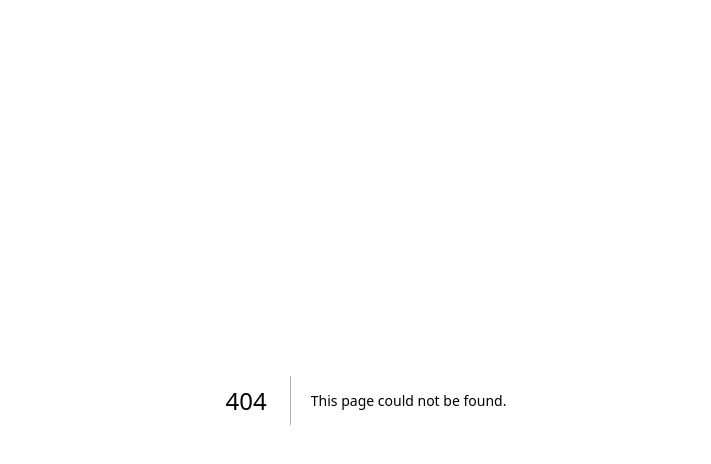
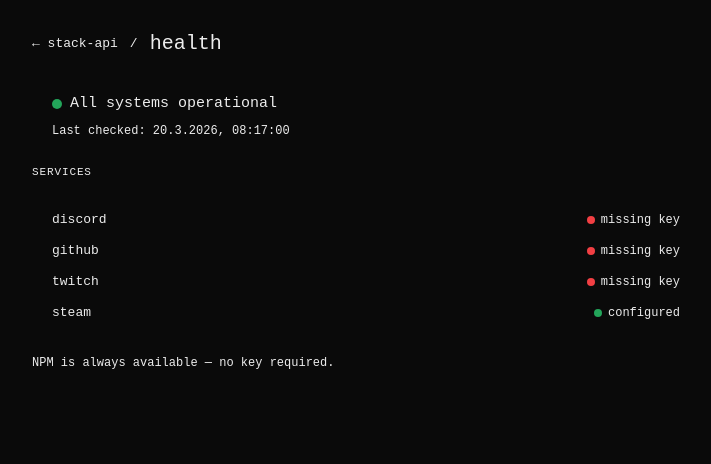
Before and after one commit to 30jannik06/stack-api, a Next.js app: page /health in a window 1280 px wide. Before the commit this address had no page. Shown: the top 464 px of the page, without its empty margins (274-985 px from the left). Built offline with nearby package versions, Linux system fonts and the light colour scheme; no server answers.

Commit message:
Add health page to display service status and API health information

```diff
--- /dev/null
+++ b/app/health/page.tsx
@@ -0,0 +1,80 @@
+"use client";
+import { useState, useEffect } from "react";
+
+type HealthData = {
+    status: string;
+    timestamp: string;
+    services: {
+        discord: boolean;
+        github: boolean;
+        twitch: boolean;
+        steam: boolean;
+    };
+};
+
+export default function HealthPage() {
+    const [data, setData] = useState<HealthData | null>(null);
+    const [loading, setLoading] = useState(true);
+
+    useEffect(() => {
+        fetch("/api/health")
+            .then((r) => r.json())
+            .then((d) => { setData(d); setLoading(false); });
+    }, []);
+
+    const s: Record<string, React.CSSProperties> = {
+        page: { maxWidth: 700, margin: "0 auto", padding: "2rem 1rem", fontFamily: "monospace", color: "var(--color-text-primary)" },
+        card: { background: "var(--color-background-primary)", border: "0.5px solid var(--color-border-tertiary)", borderRadius: 12, padding: "1rem 1.25rem", marginBottom: 12 },
+        row: { display: "flex", justifyContent: "space-between", alignItems: "center", fontSize: 13, padding: "8px 0", borderBottom: "0.5px solid var(--color-border-tertiary)" },
+        lastRow: { display: "flex", justifyContent: "space-between", alignItems: "center", fontSize: 13, padding: "8px 0" },
+    };
+
+    return (
+        <main style={s.page}>
+            <div style={{ display: "flex", alignItems: "center", gap: 12, marginBottom: "1.5rem" }}>
+                <a href="/" style={{ fontSize: 13, color: "var(--color-text-secondary)", textDecoration: "none" }}>← stack-api</a>
+                <span style={{ color: "var(--color-text-secondary)" }}>/</span>
+                <span style={{ fontSize: 20, fontWeight: 500 }}>health</span>
+            </div>
+
+            {loading ? (
+                <p style={{ fontSize: 13, color: "var(--color-text-secondary)" }}>Laden...</p>
+            ) : data ? (
+                <>
+                    <div style={s.card}>
+                        <div style={{ display: "flex", alignItems: "center", gap: 8, marginBottom: 12 }}>
+                            <span style={{ width: 10, height: 10, borderRadius: "50%", background: data.status === "ok" ? "#23a55a" : "#f23f43", display: "inline-block" }} />
+                            <span style={{ fontWeight: 500, fontSize: 15 }}>{data.status === "ok" ? "All systems operational" : "Degraded"}</span>
+                        </div>
+                        <p style={{ fontSize: 12, color: "var(--color-text-secondary)" }}>
+                            Last checked: {new Date(data.timestamp).toLocaleString("de-DE")}
+                        </p>
+                    </div>
+
+                    <p style={{ fontSize: 11, fontWeight: 500, color: "var(--color-text-secondary)", letterSpacing: "0.08em", textTransform: "uppercase", marginBottom: 10 }}>
+                        Services
+                    </p>
+                    <div style={s.card}>
+                        {Object.entries(data.services).map(([service, active], i, arr) => (
+                            <div key={service} style={i < arr.length - 1 ? s.row : s.lastRow}>
+                                <span>{service}</span>
+                                <div style={{ display: "flex", alignItems: "center", gap: 6 }}>
+                                    <span style={{ width: 8, height: 8, borderRadius: "50%", background: active ? "#23a55a" : "#f23f43", display: "inline-block" }} />
+                                    <span style={{ fontSize: 12, color: active ? "var(--color-text-success)" : "var(--color-text-danger)" }}>
+                    {active ? "configured" : "missing key"}
+                  </span>
+                                </div>
+                            </div>
+                        ))}
+                    </div>
+
+                    <p style={{ fontSize: 12, color: "var(--color-text-secondary)", marginTop: 8 }}>
+                        NPM is always available — no key required.
+                    </p>
+                </>
+            ) : (
+                <p style={{ fontSize: 13, color: "var(--color-text-danger)" }}>Fehler beim Laden.</p>
+            )}
+        </main>
+    );
+}
```
